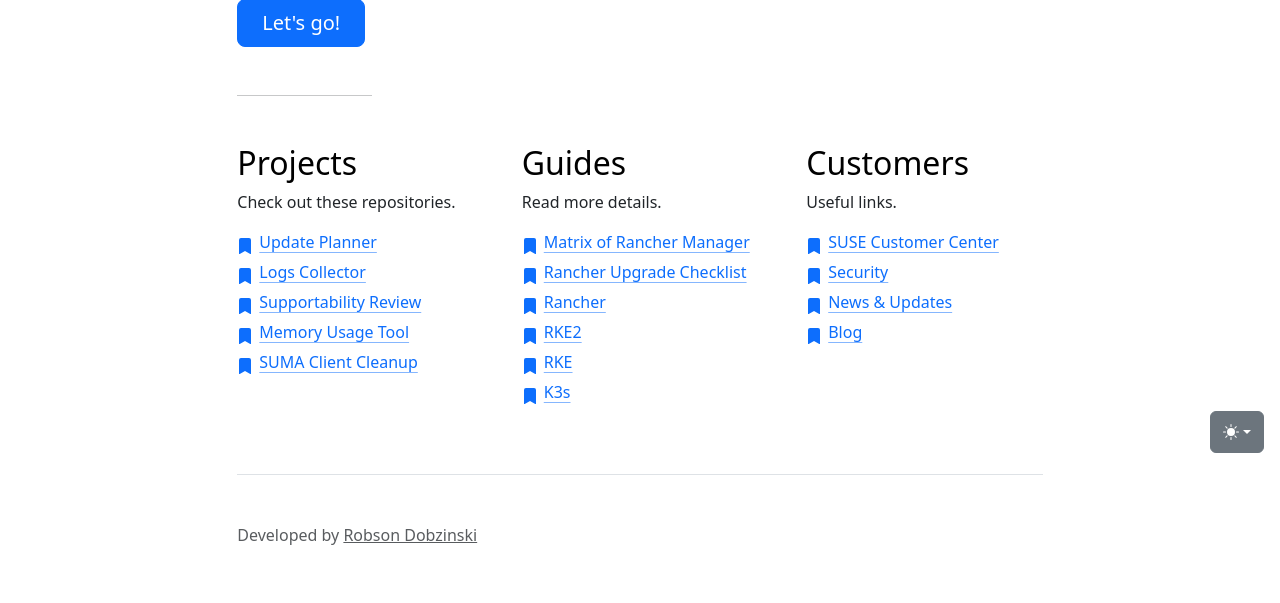
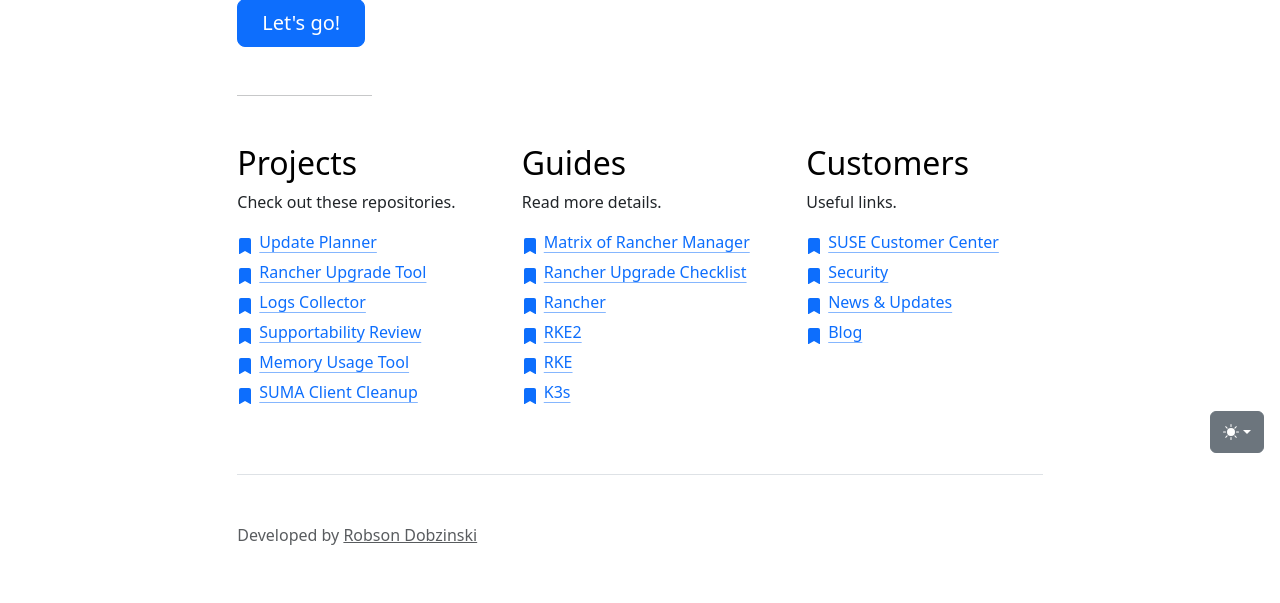
Before and after one commit to dobzinski/dobzinski-updateplanner, a PHP site: page /index.php in a window 1280 px wide. Shown: the part 331-934 px from the top of the page. Run offline with PHP 8.4, Linux system fonts and the light colour scheme.

Commit message:
Update welcome.php
Add the link for Rancher Upgrade Tool

```diff
--- a/src/share/html/welcome.php
+++ b/src/share/html/welcome.php
@@ -185,6 +185,12 @@
                 </a>
               </li>
               <li>
+                <a class="icon-link mb-1" href="https://github.com/SupportTools/rancher-upgrade-tool" target="_blank">
+                  <svg class="bi bulleted-list mt-2" width="16" height="16"><path d="M2 2v13.5a.5.5 0 0 0 .74.439L8 13.069l5.26 2.87A.5.5 0 0 0 14 15.5V2a2 2 0 0 0-2-2H4a2 2 0 0 0-2 2"/></svg>
+                  Rancher Upgrade Tool
+                </a>
+              </li>
+              <li>
                 <a class="icon-link mb-1" href="https://github.com/rancherlabs/support-tools/tree/master/collection/rancher/v2.x/logs-collector" target="_blank">
                   <svg class="bi bulleted-list mt-2" width="16" height="16"><path d="M2 2v13.5a.5.5 0 0 0 .74.439L8 13.069l5.26 2.87A.5.5 0 0 0 14 15.5V2a2 2 0 0 0-2-2H4a2 2 0 0 0-2 2"/></svg>
                   Logs Collector
```
